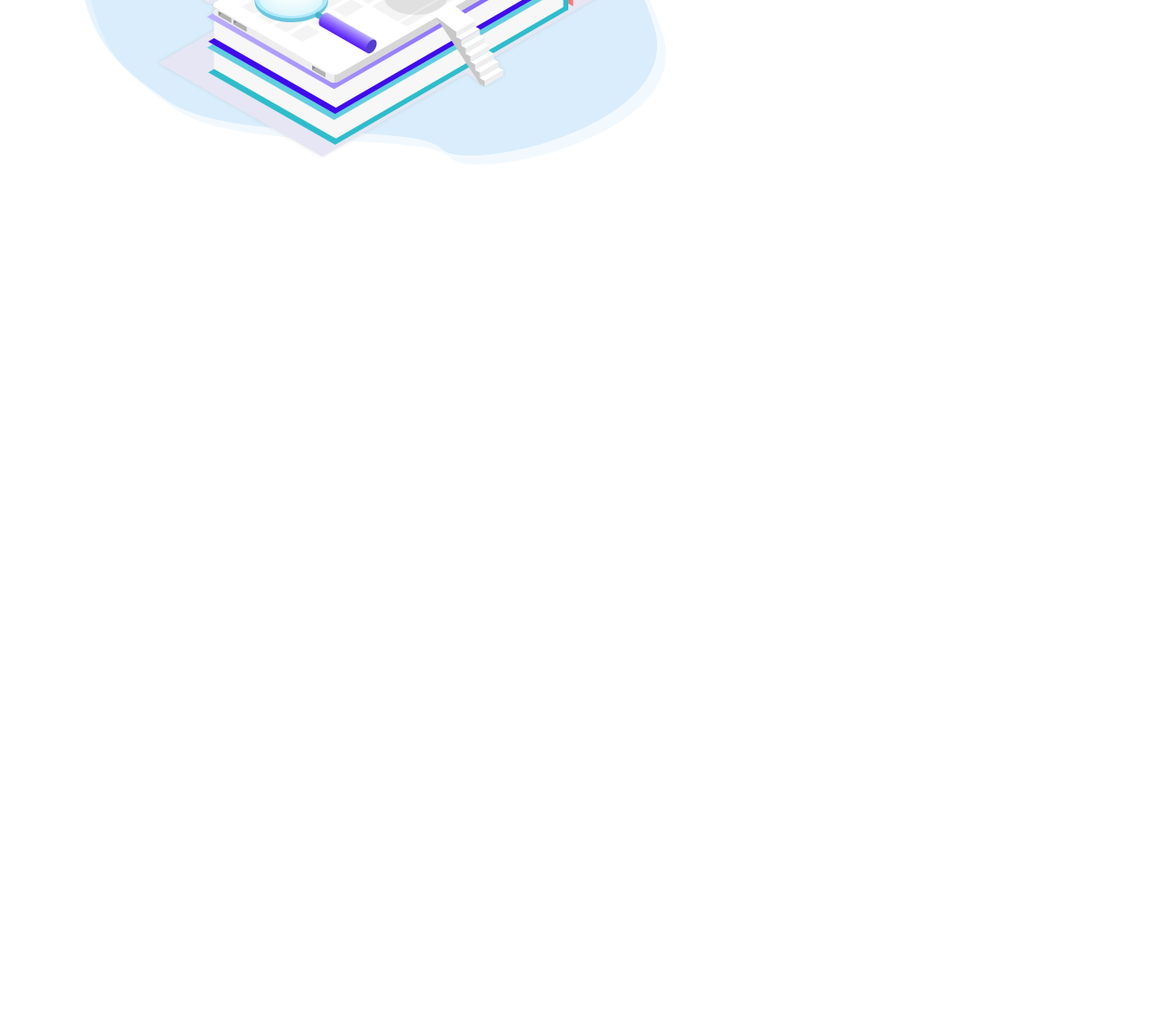
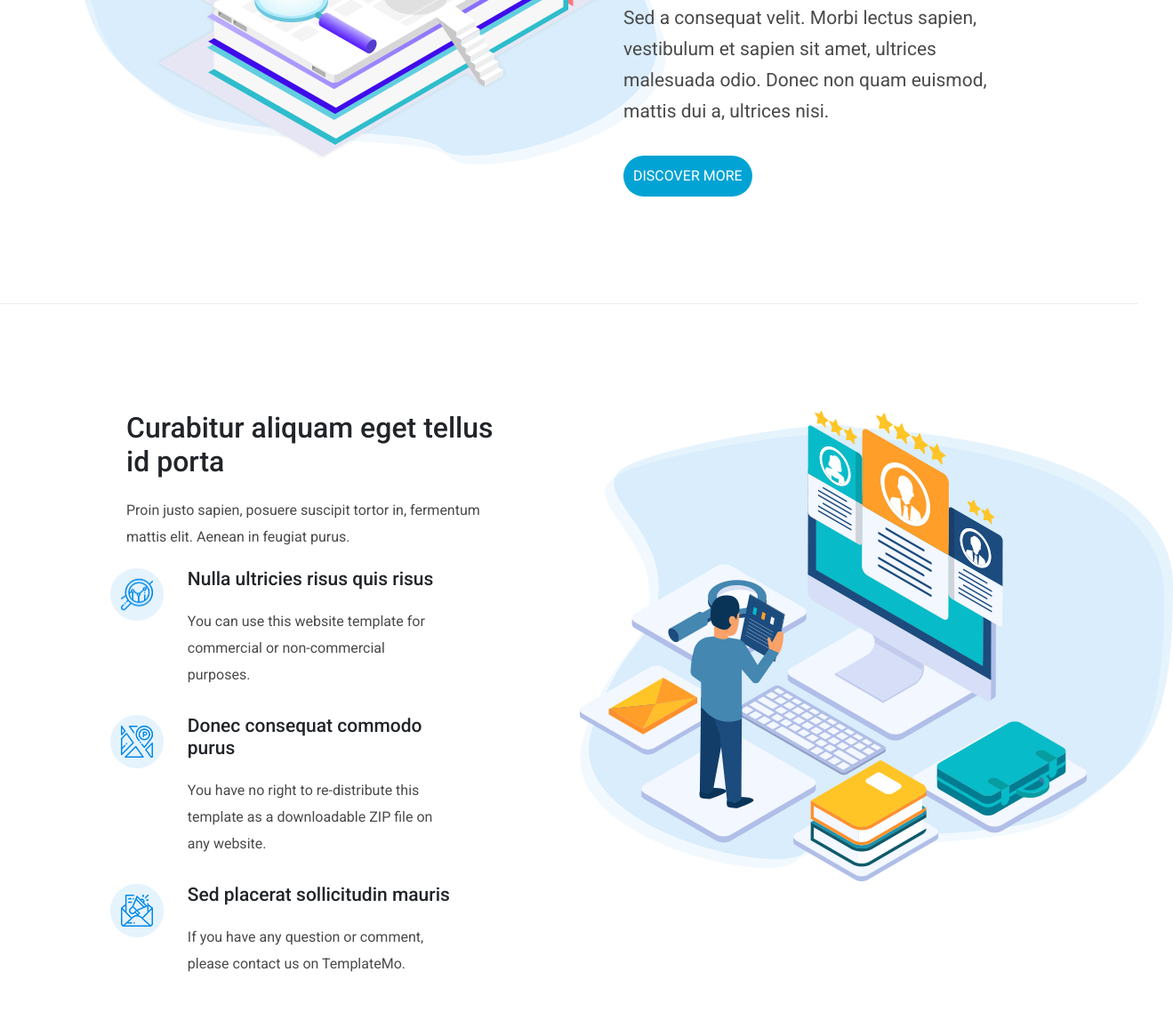
Before and after one commit to Abhirajsinha15/art-factory, a plain HTML site: page landing-page/index.html in a window 1280 px wide. Shown: the part 1161-2299 px from the top of the page at 89% size, 1319 px wide, since content can reach past the window. Before the commit the page ends 1482 px from the top, so only its background shows below. Drawn offline with nearby package versions, Linux system fonts and the light colour scheme; files that its build step writes are made by us from their sources.

Commit message:
added a new section

```diff
--- a/landing-page/index.html
+++ b/landing-page/index.html
@@ -16,7 +16,7 @@
       rel="stylesheet"
     />
     <link rel="stylesheet" href="/css/style.css" />
-    <title>Document</title>
+    <title>Art Factory</title>
   </head>
   <body>
     <header>
@@ -136,6 +136,92 @@
           </div>
         </div>
       </section>
+
+      <!---------------------------------------------------- Features-section ------------------------------------------------------------------>
+
+      <section class="features">
+        <div class="container">
+          <div class="row">
+            <div class="col-md-12 col-lg-6 col-xl-6 text-area">
+              <div class="features-head-content">
+                <h2>Curabitur aliquam eget tellus id porta</h2>
+                <p>
+                  Proin justo sapien, posuere suscipit tortor in, fermentum
+                  mattis elit. Aenean in feugiat purus.
+                </p>
+              </div>
+
+              <ul class="list">
+                <li>
+                  <div class="row ">
+                    <div class="col-md-3 col-lg-3 .col-xl-3 img-col">
+                      <figure>
+                        <img
+                          src="/landing-page/images/about-icon-01.png"
+                          alt="about-icon-01"
+                        />
+                      </figure>
+                    </div>
+                    <div class="col-md-9 col-lg-9 col-xl-9 text-col">
+                      <h6>Nulla ultricies risus quis risus</h6>
+                      <p>
+                        You can use this website template for commercial or
+                        non-commercial purposes.
+                      </p>
+                    </div>
+                  </div>
+                </li>
+                <li>
+                  <div class="row">
+                    <div class="col-md-3 col-lg-3 .col-xl-3 img-col">
+                      <figure>
+                        <img
+                          src="/landing-page/images/about-icon-02.png"
+                          alt="about-icon-02"
+                        />
+                      </figure>
+                    </div>
+                    <div class="col-md-9 col-lg-9 col-xl-9 text-col">
+                      <h6>Donec consequat commodo purus</h6>
+                      <p>
+                        You have no right to re-distribute this template as a downloadable ZIP file on any website.
+                      </p>
+                    </div>
+                  </div>
+                </li>
+                <li>
+                  <div class="row">
+                    <div class="col-md-3 col-lg-3 .col-xl-3 img-col">
+                      <figure>
+                        <img
+                          src="/landing-page/images/about-icon-03.png"
+                          alt="about-icon-03"
+                        />
+                      </figure>
+                    </div>
+                    <div class="col-md-9 col-lg-9 col-xl-9 text-col">
+                      <h6>Sed placerat sollicitudin mauris</h6>
+                      <p>
+                        If you have any question or comment, please contact us on TemplateMo.
+                      </p>
+                    </div>
+                  </div>
+                </li>
+              </ul>
+            </div>
+            <div class="col-md-12 col-lg-6 col-xl-6 img-area">
+              <figure>
+                <img
+                  src="/landing-page/images/right-image.png"
+                  alt="features-img"
+                />
+              </figure>
+            </div>
+          </div>
+        </div>
+      </section>
+
+       <!---------------------------------------------------- Services-section ------------------------------------------------------------------>
     </main>
 
     <footer></footer>
--- a/landing-page/sass/abstracts/_variables.scss
+++ b/landing-page/sass/abstracts/_variables.scss
@@ -2,4 +2,5 @@ $var-primary-bg :#009DD7;
 $var-secondary-bg:#00A3D4;
 $var-teritory-bg:#0088E8;
 $explore-btn-bg:#F55858;
-$secondary-text-color:#fff
+$secondary-text-color:#fff;
+$para-color: #4a4a4a
--- a/landing-page/sass/base/_typography.scss
+++ b/landing-page/sass/base/_typography.scss
@@ -21,19 +21,48 @@
   }
 }
 
-.hero{
-  .text-area{
+.hero {
+  .text-area {
     color: $secondary-text-color;
 
-    h1{
+    h1 {
       font-size: px-to-rem(64px);
       font-weight: 400;
       line-height: px-to-rem(75px);
     }
-    p{
-      margin: 3rem 0;
+    p {
+
       line-height: px-to-rem(30px);
       font-size: px-to-rem(19px);
+
     }
   }
 }
+
+.about {
+  .row {
+    .text-area {
+      p {
+        font-size: px-to-rem(21px);
+        line-height: px-to-rem(35px);
+        color: $para-color;
+      }
+    }
+  }
+}
+
+.features {
+  .row {
+    .text-area {
+      p {
+        line-height: px-to-rem(30px);
+        color: $para-color;
+      }
+      .list{
+        h6{
+          font-size: px-to-rem(21px);
+        }
+      }
+    }
+  }
+}
--- a/landing-page/sass/components/_buttons.scss
+++ b/landing-page/sass/components/_buttons.scss
@@ -2,7 +2,10 @@
     .row{
         .text-area{
             .find-out-btn{
-                @include common-btn(30% , px-to-rem(10px) , px-to-rem(25px) , $explore-btn-bg ,$secondary-text-color , uppercase )
+                @include common-btn(30% , px-to-rem(10px) , px-to-rem(25px) , $explore-btn-bg ,$secondary-text-color , uppercase );
+                &:hover{
+                    background: $var-teritory-bg
+                }
             }
         }
     }
@@ -12,7 +15,10 @@
     .row{
         .text-area{
             .discover-btn{
-                @include common-btn(30% , px-to-rem(10px) , px-to-rem(25px) , $var-teritory-bg ,$secondary-text-color , uppercase )
+                @include common-btn(30% , px-to-rem(10px) , px-to-rem(25px) , $var-secondary-bg ,$secondary-text-color , uppercase );
+                &:hover{
+                    background : $var-teritory-bg
+                }
             }
         }
     }
--- a/landing-page/sass/layouts/_main-section.scss
+++ b/landing-page/sass/layouts/_main-section.scss
@@ -1,27 +1,69 @@
-
-.hero{
-    background: url(/landing-page/images/banner-bg.png) px-to-rem(10px) px-to-rem(-140px) no-repeat;
+.hero {
+  background: url(/landing-page/images/banner-bg.png) px-to-rem(10px)
+    px-to-rem(-140px) no-repeat;
   background-size: cover;
   min-height: 40rem;
   margin: 0 0.5rem 0 0.06rem;
 
-    .container{
+  .container {
     padding: 3rem 0;
-        .text-area{
+    .text-area {
       padding: 0 3rem;
-
+      p {
+        margin: 3rem 0;
       }
-        .img-area{
+    }
+    .img-area {
       position: relative;
-            figure{
+      figure {
         position: absolute;
-                top :px-to-rem(-94px);
-
+        top: px-to-rem(-94px);
       }
     }
   }
 }
 
-.about{
+.about {
   padding: px-to-rem(120px 0);
+  border-bottom: 1px solid #eee;
+
+  .row {
+    .text-area {
+      padding: px-to-rem(0 61px);
+      p {
+        margin: px-to-rem(32px 0);
+        span {
+          color: $var-primary-bg;
         }
+      }
+    }
+  }
+}
+
+.features {
+  padding: px-to-rem(120px 0);
+  .features-head-content {
+    padding: px-to-rem(0 60px);
+    p{
+        margin: px-to-rem(20px 0 );
+    }
+  }
+  .list {
+    li {
+      margin: px-to-rem(10px);
+      .row {
+        width: 80%;
+        .text-col{
+            padding: 0;
+        }
+        p {
+          margin: px-to-rem(20px 0);
+        }
+        img{
+            display: inline;
+            width: 80%;
+        }
+      }
+    }
+  }
+}
```
Also changed, not shown: 1 other file. Lines whose indentation alone changed are shown as unchanged.
